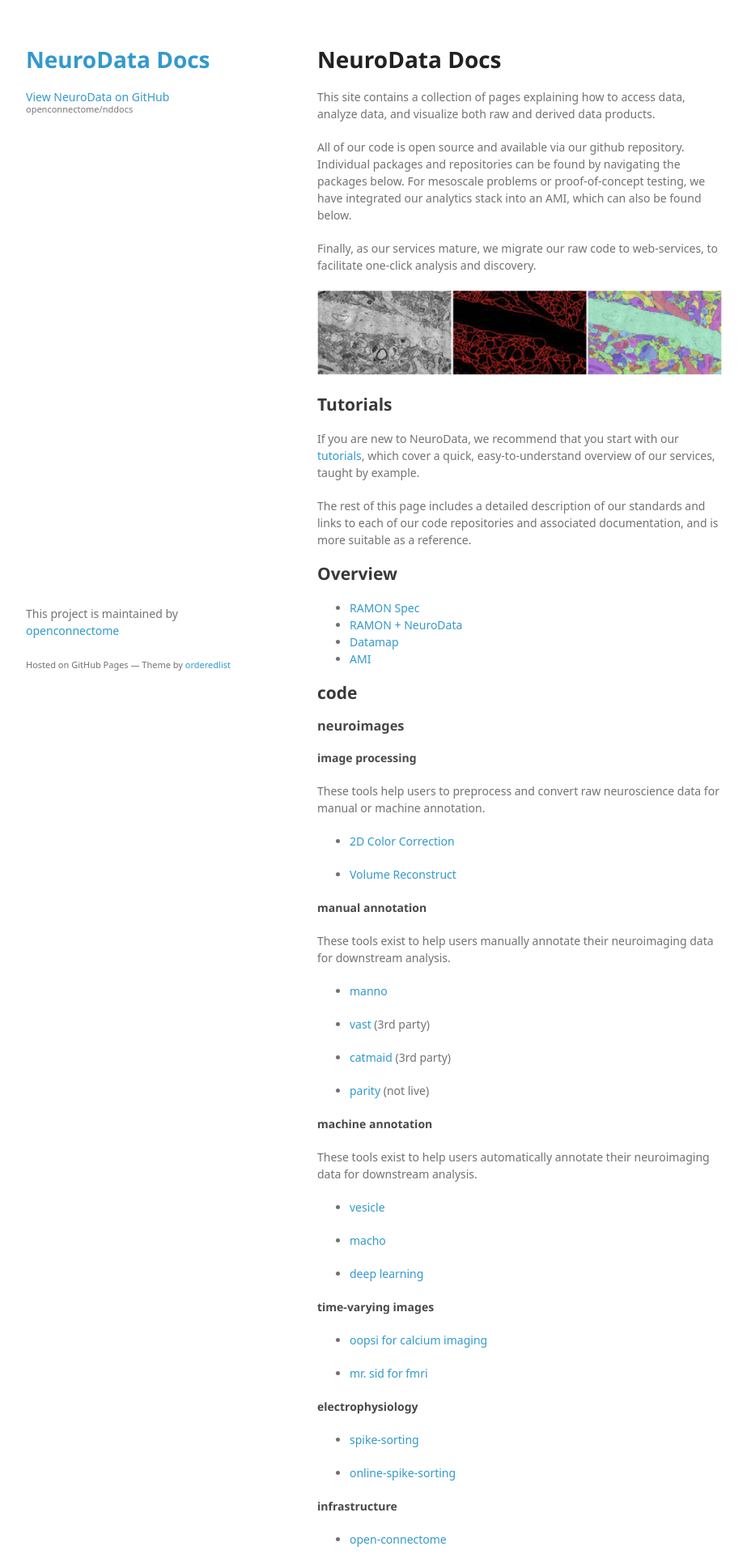
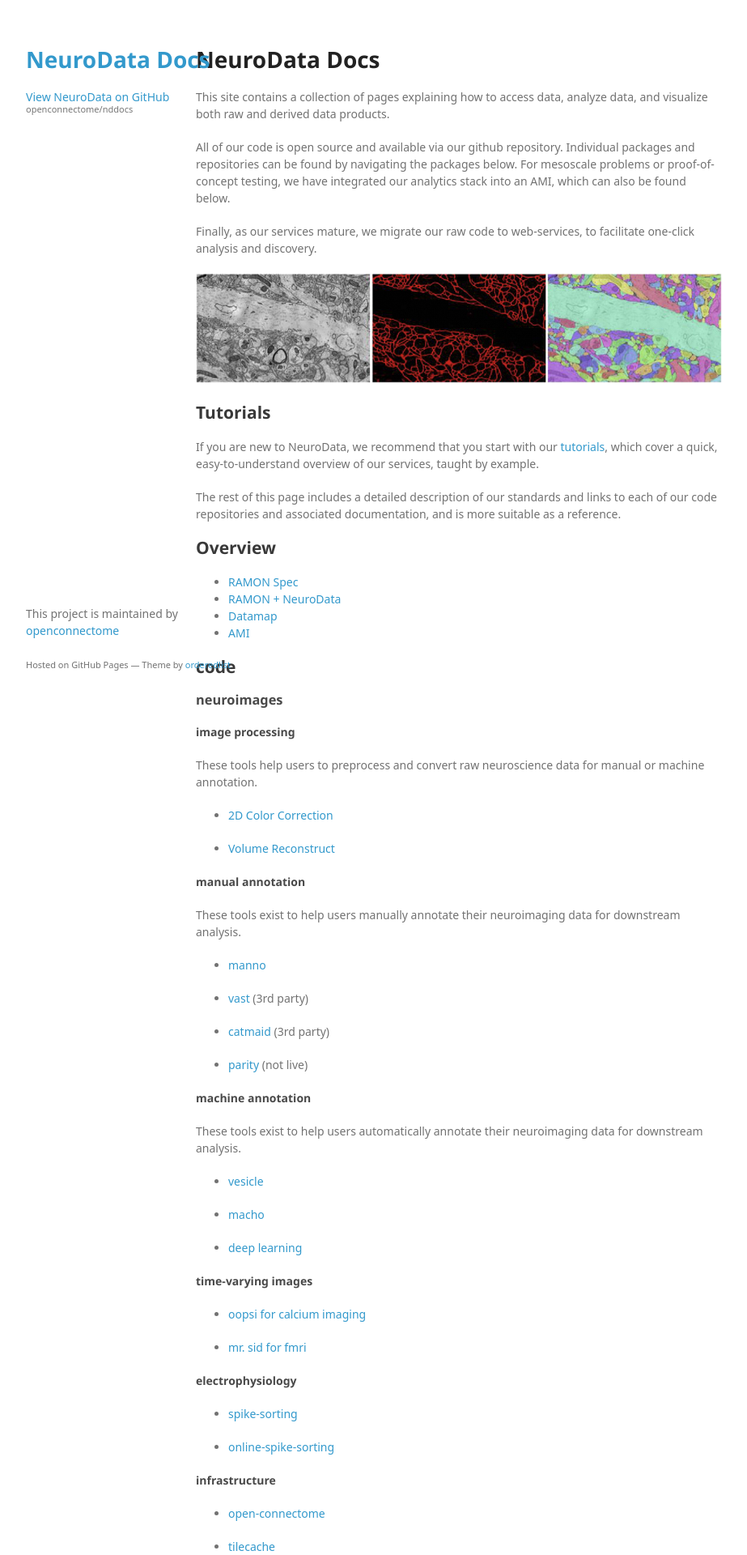
Before and after one commit to neurodata/nddocs-archive, a Jekyll site: the page built from index.md, in a window 1280 px wide. Shown: the top 1920 px of the page at 81% size, without its empty margins (178-1101 px from the left). Built offline with Jekyll 4.4.1, drawn with Linux system fonts in a browser that asks for light colours; some web fonts are replaced.

Commit message:
Update styles.css

```diff
--- a/stylesheets/styles.css
+++ b/stylesheets/styles.css
@@ -224,7 +224,7 @@ header ul a strong {
 }
 
 section {
-  width:500px;
+  width:650px;
   float:right;
   padding-bottom:50px;
 }
```
